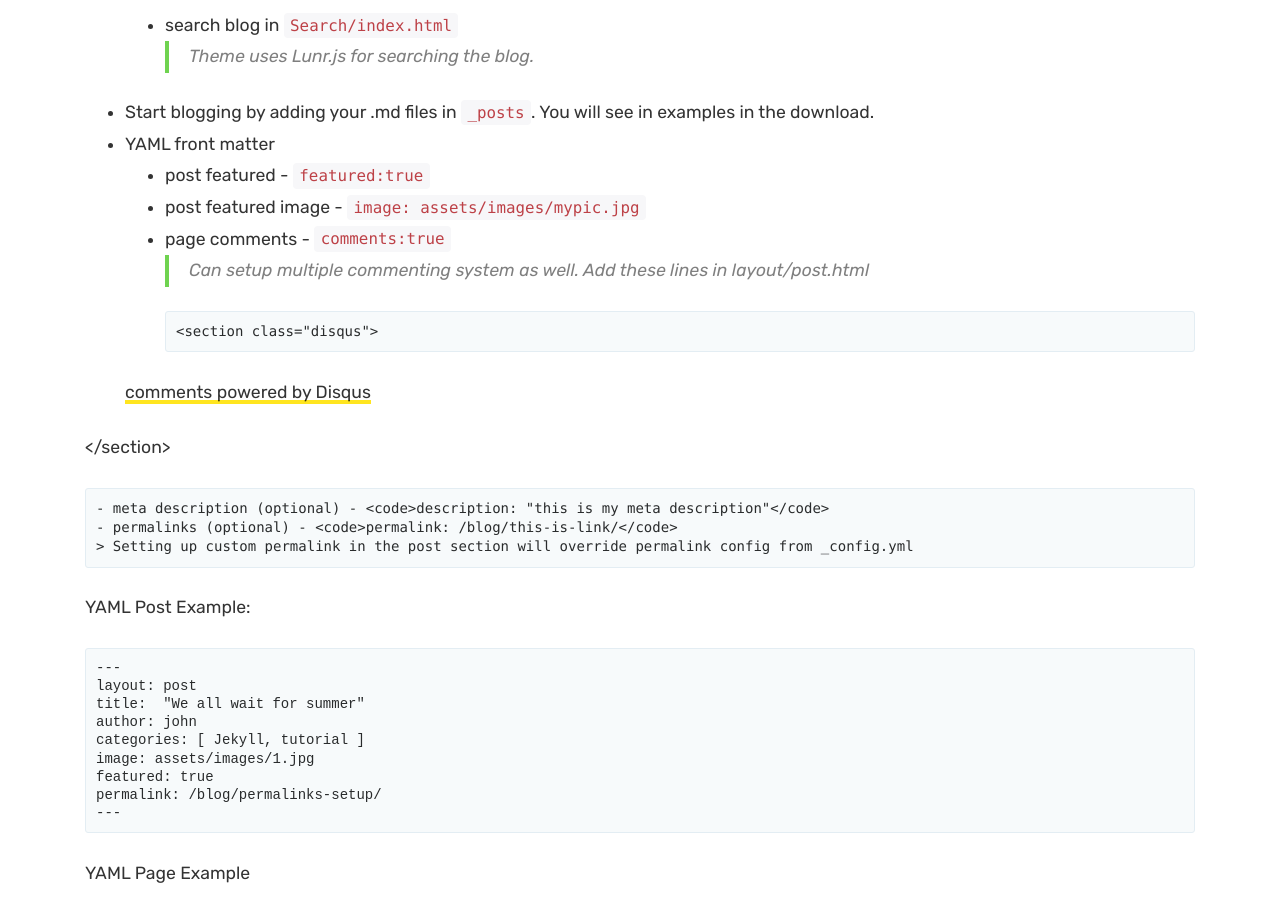
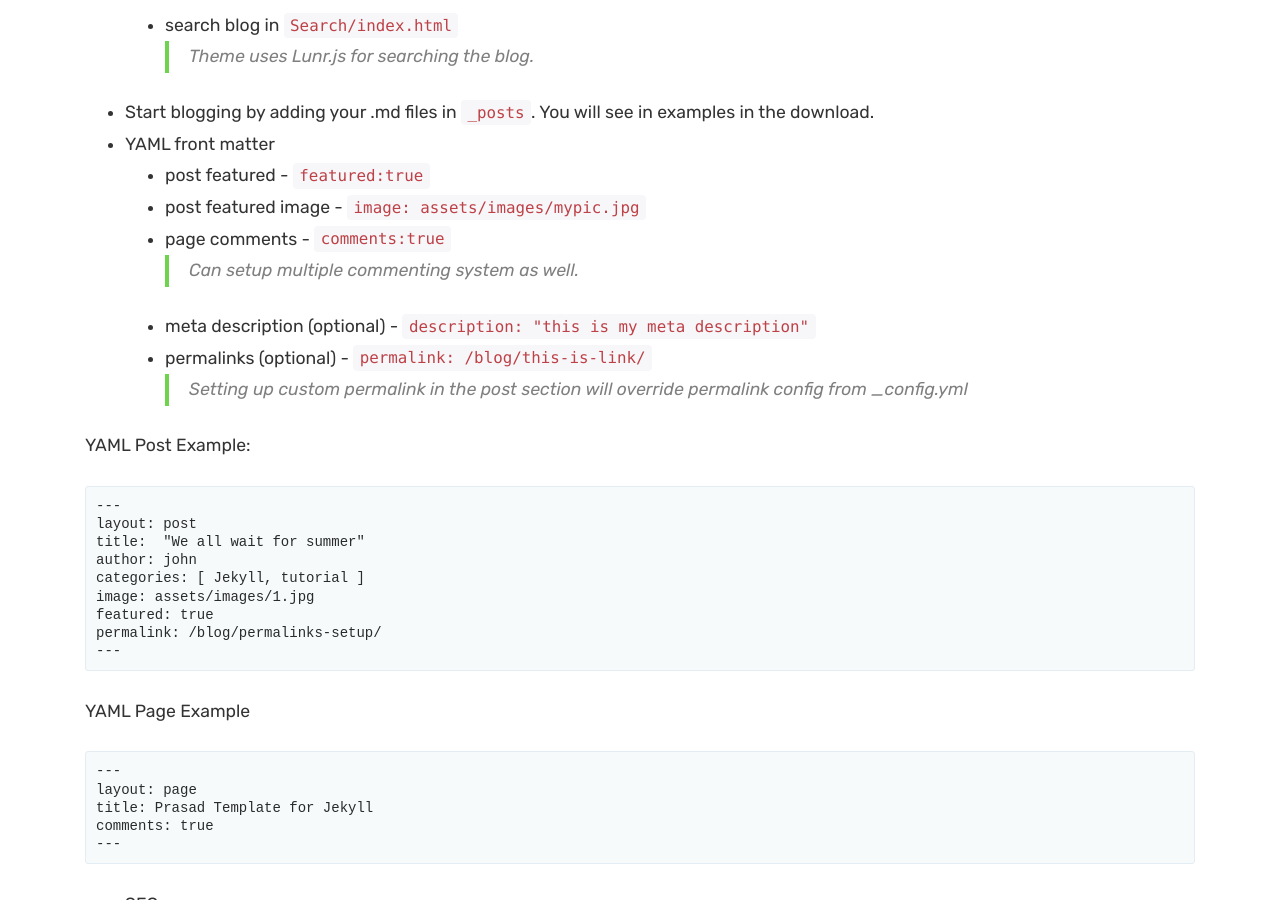
Before and after one commit to cdrrazan/prasad, a Jekyll site: the page built from theme-setup/index.md, in a window 1280 px wide and 900 px high, scrolled down 2056 px. Built offline with Jekyll 4.4.1, drawn with Linux system fonts in a browser that asks for light colours; nearby versions of some CDN libraries; comment, search, counter and statistics services are not loaded.

Commit message:
Fixed some minor infos and issues on the theme

```diff
--- a/_config.yml
+++ b/_config.yml
@@ -8,7 +8,7 @@ paginate: 6
 baseurl:
 email: 'hello@john.doe'
 google_analytics:
-disqus: jekyll24
+disqus: xjekyll
 sharethis: '<script type="text/javascript" src="//platform-api.sharethis.com/js/sharethis.js#property=5a1a46b37b0f3600122c23bc&product=sticky-share-buttons"></script>'
 
 # Authors
@@ -20,7 +20,7 @@ authors:
     email: hello@john.doe
     web: example.com
     twitter:
-    description: Hi, I am John Doe
+    description: Hi, I am John Doe.
 
 # Plugins
 plugins:
--- a/_layouts/default.html
+++ b/_layouts/default.html
@@ -183,7 +183,7 @@
             <div class="copyright">
                 <p class="pull-left">
                 Made with Love in <a href="https://jekyllrb.com" target="_blank"><img src="/assets/images/jekyll.png" width="32px" height="32px" /></a>
-                Copyright © {{ site.time | date: "%Y" }} {{ site.name }}
+                Copyright  ©  {{ site.time | date: "%Y" }} {{ site.name }}
                 </p>
                 <p class="pull-right">
                 <!-- Please, leave credit to author unless you own a commercial license: https://www.wowthemes.net/freebies-license/ -->
--- a/theme-setup/index.md
+++ b/theme-setup/index.md
@@ -71,14 +71,7 @@ Let's move on to using Prasad template in Jekyll:
     - post featured - <code>featured:true</code>
     - post featured image - <code>image: assets/images/mypic.jpg</code>
     - page comments - <code>comments:true</code>
-    > Can setup multiple commenting system as well. Add these lines in layout/post.html
-
-      {% if page.categories contains "categories-name" %}
-          {%  include facebook.html %}
-        {% else %}
-          {% include disqus.html %}
-      {% endif %}
-
+    > Can setup multiple commenting system as well.
     - meta description (optional) - <code>description: "this is my meta description"</code>
     - permalinks (optional) - <code>permalink: /blog/this-is-link/</code>
     > Setting up custom permalink in the post section will override permalink config from _config.yml
```
Also changed, not shown: Gemfile.lock.
